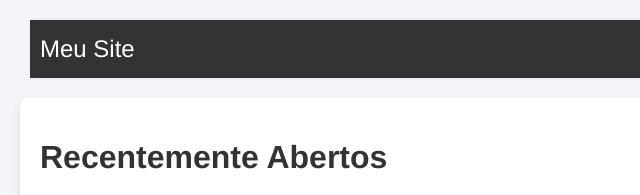
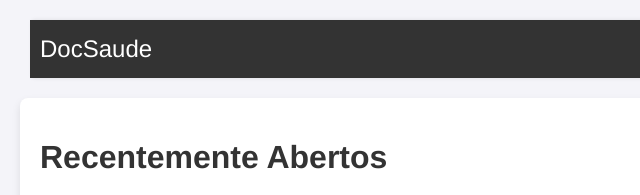
Before and after one commit to Ozeot/DocSaude, a plain HTML site: page index.html in a window 1280 px wide. Shown: the top 195 px of the page, 0-640 px from the left. Drawn offline with Linux system fonts and the light colour scheme.

Commit message:
Update index.html
<title>Gerenciador de Documentos</title>
para
DocSaude - UPA Benevides

<div class="navbar-brand">Meu Site</div>
para
DocSaude

```diff
--- a/index.html
+++ b/index.html
@@ -4,7 +4,7 @@
 <head>
     <meta charset="UTF-8">
     <meta name="viewport" content="width=device-width, initial-scale=1.0">
-    <title>Gerenciador de Documentos</title>
+    <title>DocSaude - UPA Benevides</title>
     <link rel="stylesheet" href="style.css">
 </head>
 
@@ -21,7 +21,7 @@
         </div>
 
         <div class="navbar">
-            <div class="navbar-brand">Meu Site</div>
+            <div class="navbar-brand">DocSaude</div>
             <div class="navbar-links">
                 <a href="#" class="active">Documentos</a>
                 <a href="#">Prontuário</a>
```
